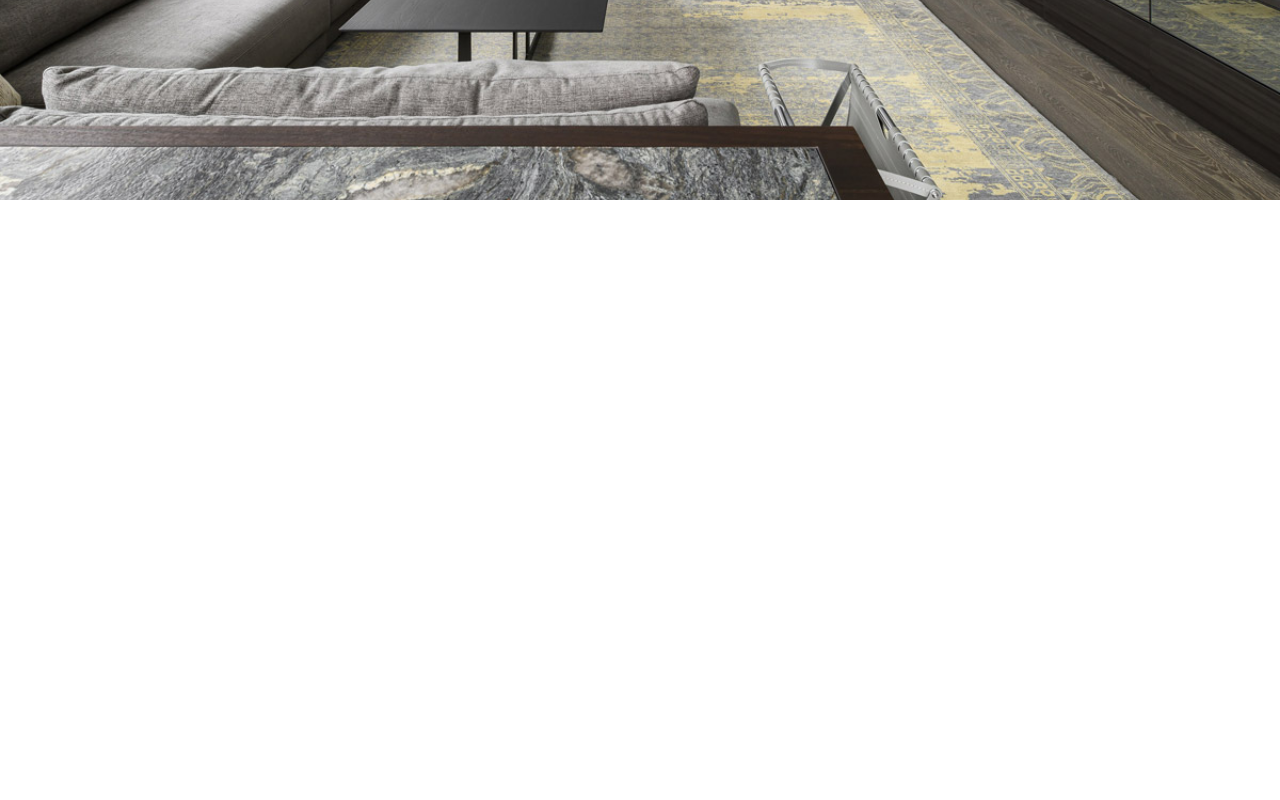
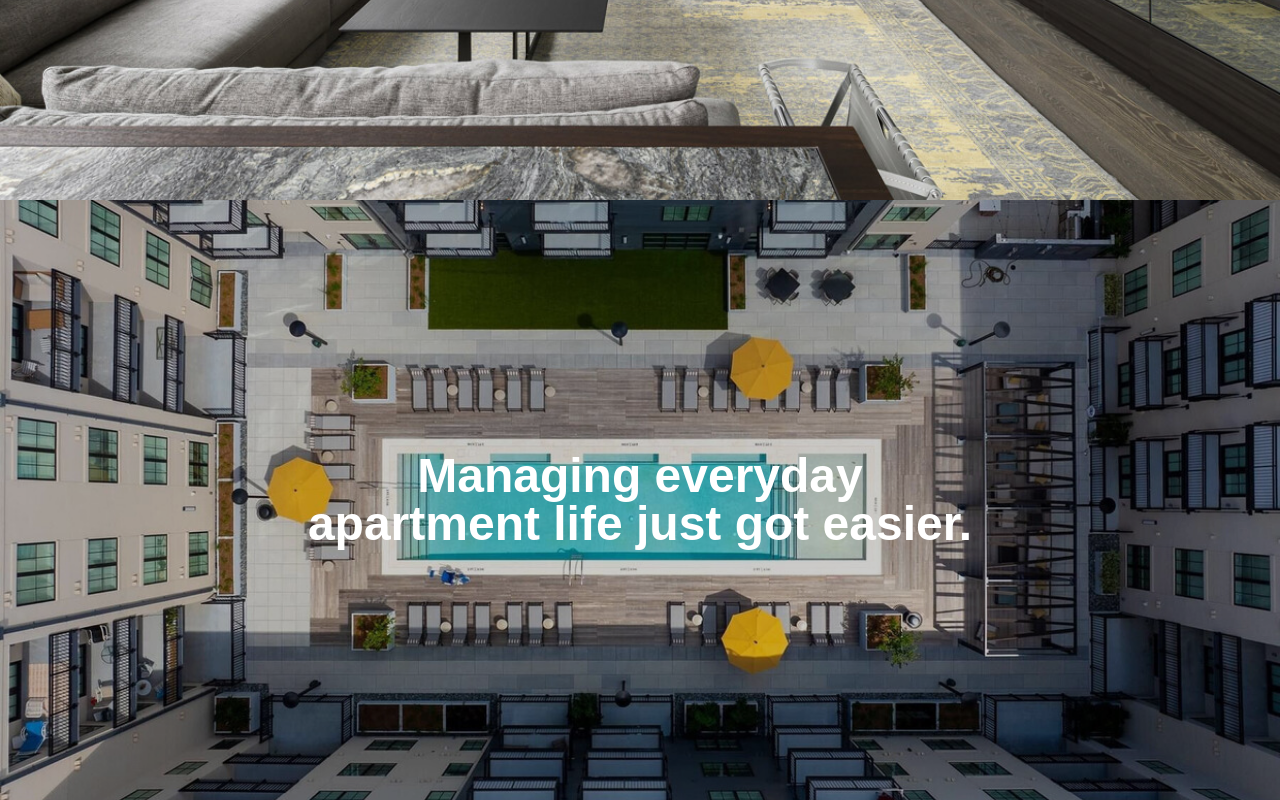
Before and after one commit to TheDThompsonDev/tenant-app, a Next.js app: page /landingpage in a window 1280 px wide. Shown: the part 600-1400 px from the top of the page. Before the commit the page ends 800 px from the top, so only its background shows below. Built offline with nearby package versions, Linux system fonts and the light colour scheme.

Commit message:
feat: implement heroPool into landingpage (AP-178)

```diff
--- /dev/null
+++ b/src/app/components/HeroPool.tsx
@@ -0,0 +1,25 @@
+"use client"
+
+import Image from "next/image"
+
+export default function HeroPool () {
+  return (
+    <section className="relative w-full h-[500px] lg:h-[600px] flex items-center justify-center">
+      <Image
+        src="/pool.png"
+        alt="apartment life"
+        layout="fill"
+        objectFit="cover"
+        className="absolute inset-0 w-full h-full"
+      />
+
+      <div className="absolute inset-0 bg-black/30 lg:bg-black/20" />
+
+      <div className="relative z-10 text-center px-6">
+        <h2 className="text-white text-2xl sm:text-3xl md:text-4xl lg:text-5xl font-semibold max-w-2xl mx-auto">
+          Managing everyday apartment life just got easier.
+        </h2>
+      </div>
+    </section>
+  )
+}
--- a/src/app/landingpage/page.tsx
+++ b/src/app/landingpage/page.tsx
@@ -1,9 +1,11 @@
 import Hero from "../components/Hero"
+import HeroPool from "../components/HeroPool"
 
 export default function LandingPage() {
   return (
     <main>
       <Hero />
+      <HeroPool />
     </main>
   )
 }
```
Also changed, not shown: src/app/components/Hero-Pool.tsx (deleted).
